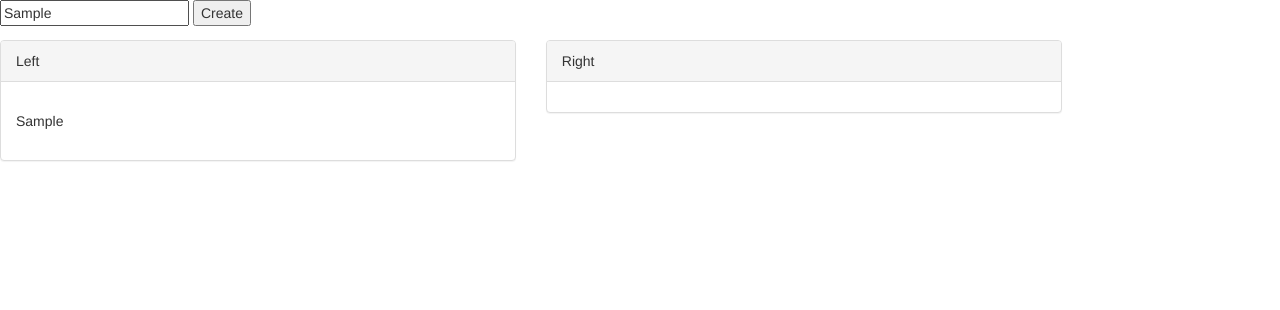
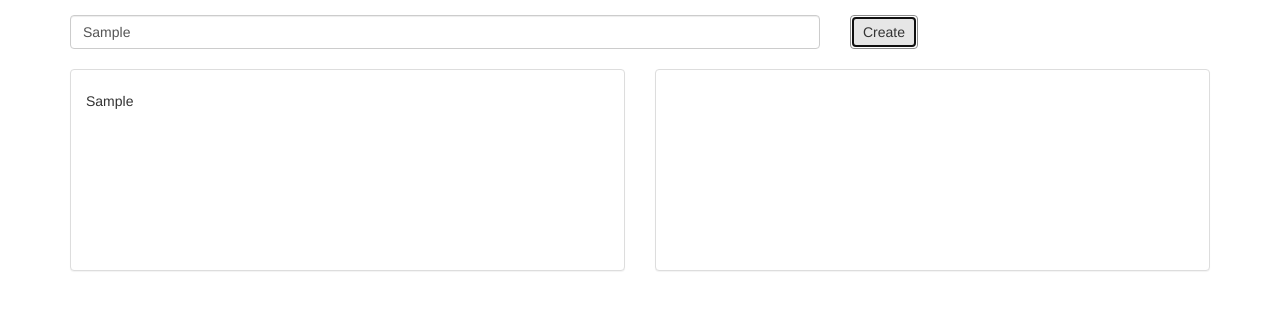
Before and after one commit to vvatikiotis/angular-input-side-by-side-lists, a website: page client/index.html in a window 1280 px wide. Both pictures are taken after typing "Sample" into the empty fields and a click on the button "Create". Drawn offline with nearby package versions, Linux system fonts and the light colour scheme.

Commit message:
Fixed right list visibility bug. Improved skin.

```diff
--- a/client/index.html
+++ b/client/index.html
@@ -15,32 +15,39 @@
 <body ng-app="resinApp">
 
     <div ng-controller="ListsController">
+        <div class="container">
+            <div class="row">
                 <form ng-submit="createEntry()">
-            <input type=text ng-model="entry.text" placeholder="new entry">
-            <button type="submit">Create</button>
+                    <div class="form-group">
+                        <div class="col-sm-8">
+                            <input type=text ng-model="entry.text" placeholder="new entry" class="form-control">
+                        </div>
+                        <div class="col-sm-4">
+                            <button type="submit" class="btn btn-default">Create</button>
+                        </div>
+                    </div>
                 </form>
-
+            </div>
+            <br>
             <div class="row">
-            <div class="col-sm-5">
+                <div class="col-sm-6">
                     <div class="panel panel-default">
-                    <div class="panel-heading">Left</div>
                         <div class="panel-body">
                             <div ng-repeat="item in leftList track by $index">
                                 <div class="item">
-                                {{item}}
+                                    <span>{{item}}</span>
                                     <span class="action-button" ng-click="moveItemRight($index)">&#x29C1;</span>
                                 </div>
                             </div>
                         </div>
                     </div>
                 </div>
-            <div class="col-sm-5">
+                <div class="col-sm-6">
                     <div class="panel panel-default">
-                    <div class="panel-heading">Right</div>
                         <div class="panel-body">
-                        <div ng-repeat="entry in rightList track by $index">
+                            <div ng-repeat="item in rightList track by $index">
                                 <div class="item">
-                                {{item}}
+                                    <span>{{item}}</span>
                                     <span class="action-button" ng-click="moveItemLeft($index)">&#x29C0;</span>
                                 </div>
                             </div>
@@ -50,6 +57,7 @@
 
             </div>
         </div>
+    </div>
 
 </body>
 
--- a/client/styles.css
+++ b/client/styles.css
@@ -1,10 +1,20 @@
 .item {
-    padding-top: 1em;
-    padding-bottom: 1em;
+    padding-top: 0.1em;
+    padding-bottom: 0.1em;
+    cursor: default;
 }
 .item:hover .action-button {
     visibility: visible !important;
 }
 .action-button {
     visibility: hidden;
+    font-size: 1.4em;
+    cursor: pointer;
 }
+.panel-body {
+    height: 200px;
+    overflow-y: scroll;
+}
+button {
+    border-radius: 4px;
+}
```
Lines whose indentation alone changed are shown as unchanged.
